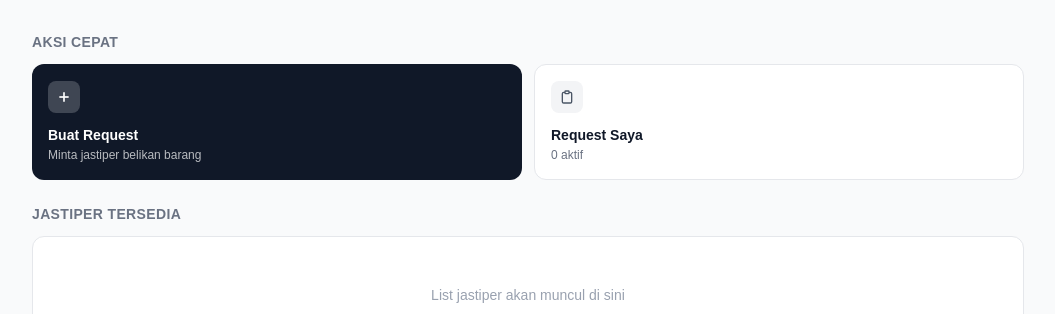
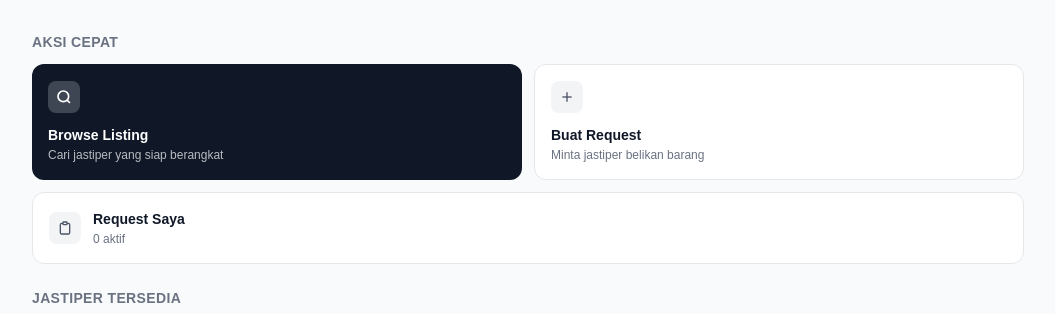
Before and after one commit to rahmaliyyah/Jastipal, a Next.js app: page /dashboard in a window 1280 px wide. Shown: the part 137-451 px from the top of the page, without its empty margins (112-1167 px from the left). Built offline with nearby package versions, Linux system fonts and the light colour scheme; no server answers.

Commit message:
Added listings to dashboard buyer

```diff
--- a/app/(user)/dashboard/page.tsx
+++ b/app/(user)/dashboard/page.tsx
@@ -104,27 +104,42 @@ export default function DashboardPage() {
             <h2 className="text-sm font-semibold text-gray-500 dark:text-gray-400 uppercase tracking-wide mb-3">Aksi Cepat</h2>
             <div className="grid grid-cols-2 gap-3">
               <button
-                onClick={() => router.push('/requests/new')}
+                onClick={() => router.push('/browse-listings')}
                 className="bg-gray-900 dark:bg-white text-white dark:text-gray-900 rounded-xl p-4 text-left hover:opacity-90 transition-all"
               >
                 <div className="w-8 h-8 rounded-lg bg-white/20 dark:bg-gray-900/20 flex items-center justify-center mb-3">
                   <svg width="16" height="16" viewBox="0 0 24 24" fill="none" stroke="currentColor" strokeWidth="2.5">
+                    <circle cx="11" cy="11" r="8"/><line x1="21" y1="21" x2="16.65" y2="16.65"/>
+                  </svg>
+                </div>
+                <p className="text-sm font-semibold">Browse Listing</p>
+                <p className="text-xs opacity-70 mt-0.5">Cari jastiper yang siap berangkat</p>
+              </button>
+
+              <button
+                onClick={() => router.push('/requests/new')}
+                className="bg-white dark:bg-gray-900 border border-gray-200 dark:border-gray-700 rounded-xl p-4 text-left hover:border-gray-300 dark:hover:border-gray-600 transition-all"
+              >
+                <div className="w-8 h-8 rounded-lg bg-gray-100 dark:bg-gray-800 flex items-center justify-center mb-3">
+                  <svg width="16" height="16" viewBox="0 0 24 24" fill="none" stroke="currentColor" strokeWidth="2" className="text-gray-600 dark:text-gray-400">
                     <line x1="12" y1="5" x2="12" y2="19"/><line x1="5" y1="12" x2="19" y2="12"/>
                   </svg>
                 </div>
-                <p className="text-sm font-semibold">Buat Request</p>
-                <p className="text-xs opacity-70 mt-0.5">Minta jastiper belikan barang</p>
+                <p className="text-sm font-semibold text-gray-900 dark:text-white">Buat Request</p>
+                <p className="text-xs text-gray-500 dark:text-gray-400 mt-0.5">Minta jastiper belikan barang</p>
               </button>
 
               <button
                 onClick={() => router.push('/requests')}
-                className="bg-white dark:bg-gray-900 border border-gray-200 dark:border-gray-700 rounded-xl p-4 text-left hover:border-gray-300 dark:hover:border-gray-600 transition-all"
+                className="bg-white dark:bg-gray-900 border border-gray-200 dark:border-gray-700 rounded-xl p-4 text-left hover:border-gray-300 dark:hover:border-gray-600 transition-all col-span-2"
               >
-                <div className="w-8 h-8 rounded-lg bg-gray-100 dark:bg-gray-800 flex items-center justify-center mb-3">
+                <div className="flex items-center gap-3">
+                  <div className="w-8 h-8 rounded-lg bg-gray-100 dark:bg-gray-800 flex items-center justify-center shrink-0">
                     <svg width="16" height="16" viewBox="0 0 24 24" fill="none" stroke="currentColor" strokeWidth="2" className="text-gray-600 dark:text-gray-400">
                       <path d="M9 5H7a2 2 0 0 0-2 2v12a2 2 0 0 0 2 2h10a2 2 0 0 0 2-2V7a2 2 0 0 0-2-2h-2"/><rect x="9" y="3" width="6" height="4" rx="1"/>
                     </svg>
                   </div>
+                  <div>
                     <p className="text-sm font-semibold text-gray-900 dark:text-white">Request Saya</p>
                     <div className="flex items-center gap-2 mt-0.5">
                       <p className="text-xs text-gray-500 dark:text-gray-400">{openRequests} aktif</p>
@@ -133,6 +148,8 @@ export default function DashboardPage() {
                           {pendingPaymentCount} tagihan
                         </span>
                       )}
+                    </div>
+                  </div>
                 </div>
               </button>
             </div>
@@ -167,24 +184,45 @@ export default function DashboardPage() {
               </button>
 
               <button
-                onClick={() => router.push('/orders')}
+                onClick={() => router.push('/listings/new')}
                 className="bg-white dark:bg-gray-900 border border-gray-200 dark:border-gray-700 rounded-xl p-4 text-left hover:border-gray-300 dark:hover:border-gray-600 transition-all"
               >
                 <div className="w-8 h-8 rounded-lg bg-gray-100 dark:bg-gray-800 flex items-center justify-center mb-3">
                   <svg width="16" height="16" viewBox="0 0 24 24" fill="none" stroke="currentColor" strokeWidth="2" className="text-gray-600 dark:text-gray-400">
+                    <line x1="12" y1="5" x2="12" y2="19"/><line x1="5" y1="12" x2="19" y2="12"/>
+                  </svg>
+                </div>
+                <p className="text-sm font-semibold text-gray-900 dark:text-white">Buat Listing</p>
+                <p className="text-xs text-gray-500 dark:text-gray-400 mt-0.5">Tawarkan jasa titipmu</p>
+              </button>
+
+              <button
+                onClick={() => router.push('/orders')}
+                className="bg-white dark:bg-gray-900 border border-gray-200 dark:border-gray-700 rounded-xl p-4 text-left hover:border-gray-300 dark:hover:border-gray-600 transition-all col-span-2"
+              >
+                <div className="flex items-center gap-3">
+                  <div className="w-8 h-8 rounded-lg bg-gray-100 dark:bg-gray-800 flex items-center justify-center shrink-0">
+                    <svg width="16" height="16" viewBox="0 0 24 24" fill="none" stroke="currentColor" strokeWidth="2" className="text-gray-600 dark:text-gray-400">
                       <path d="M6 2L3 6v14a2 2 0 0 0 2 2h14a2 2 0 0 0 2-2V6l-3-4z"/><line x1="3" y1="6" x2="21" y2="6"/><path d="M16 10a4 4 0 0 1-8 0"/>
                     </svg>
                   </div>
+                  <div>
                     <p className="text-sm font-semibold text-gray-900 dark:text-white">Order Masuk</p>
                     <p className="text-xs text-gray-500 dark:text-gray-400 mt-0.5">Lihat order yang perlu diproses</p>
+                  </div>
+                </div>
               </button>
             </div>
           </div>
 
           <div>
-            <h2 className="text-sm font-semibold text-gray-500 dark:text-gray-400 uppercase tracking-wide mb-3">Listing Saya</h2>
-            <div className="bg-white dark:bg-gray-900 border border-gray-200 dark:border-gray-700 rounded-xl p-12 text-center">
-              <p className="text-gray-400 dark:text-gray-500 text-sm">Listing akan muncul di sini</p>
+            <div className="flex items-center justify-between mb-3">
+              <h2 className="text-sm font-semibold text-gray-500 dark:text-gray-400 uppercase tracking-wide">Listing Saya</h2>
+              <button onClick={() => router.push('/listings')} className="text-xs text-blue-500 hover:text-blue-600">Lihat semua →</button>
+            </div>
+            <div className="bg-white dark:bg-gray-900 border border-gray-200 dark:border-gray-700 rounded-xl p-6 text-center">
+              <p className="text-gray-400 dark:text-gray-500 text-sm mb-3">Belum ada listing aktif</p>
+              <button onClick={() => router.push('/listings/new')} className="text-xs text-blue-500 hover:text-blue-600 font-medium">+ Buat listing baru</button>
             </div>
           </div>
         </div>
```
Lines whose indentation alone changed are shown as unchanged.
